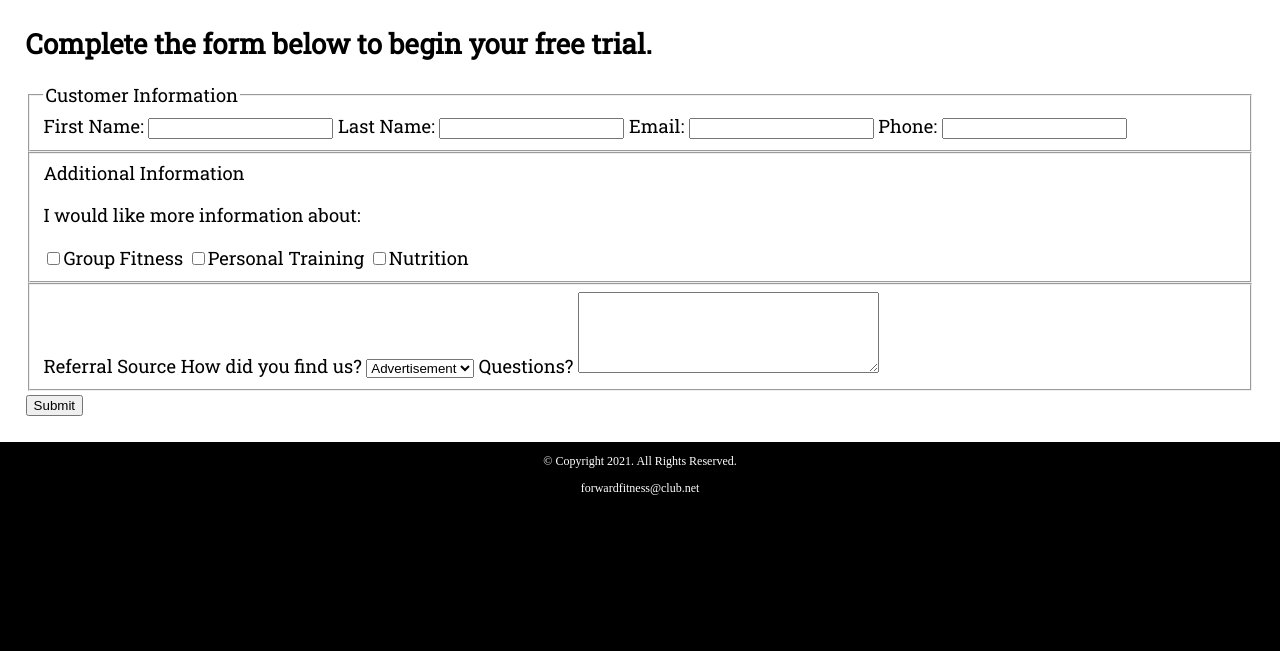
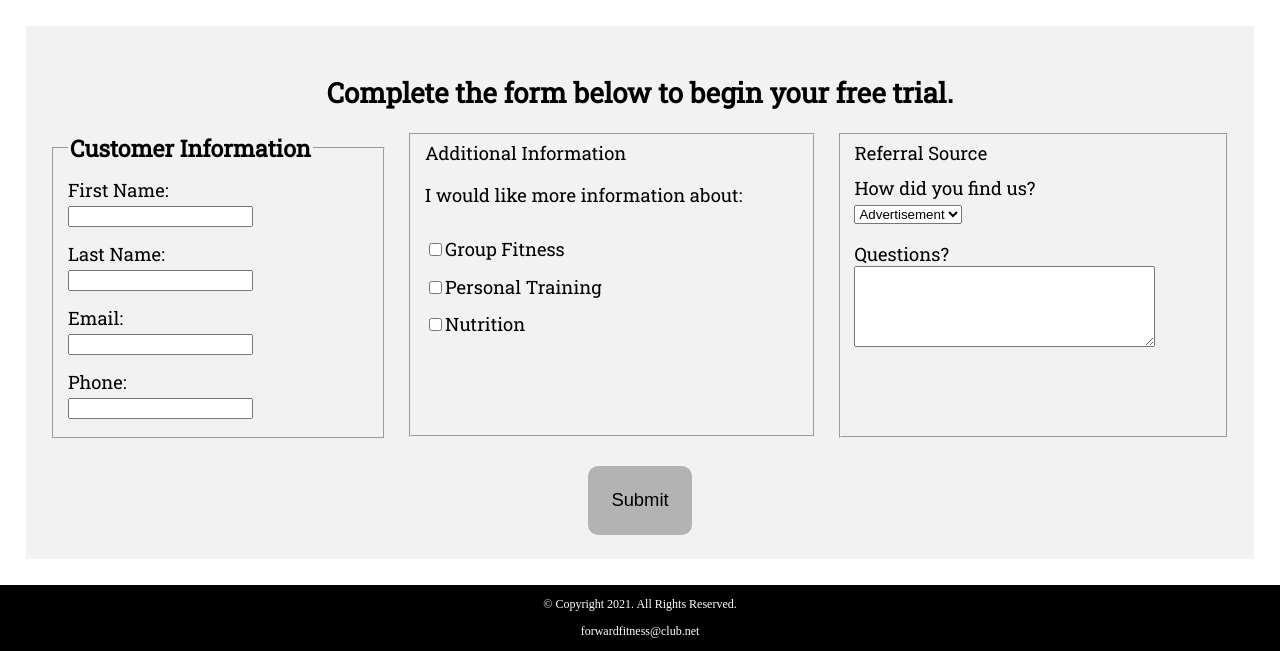
Before and after one commit to 334Fa23/ch8notes-brihere, a plain HTML site: page contact.html in a window 1280 px wide. Shown: the part 916-1567 px from the top of the page. Before the commit the page ends 1424 px from the top, so only its background shows below. Drawn offline with Linux system fonts and the light colour scheme; a web font is replaced by a local one.

Commit message:
Heredia Ch8 Notes Complete V_1

```diff
--- a/css/styles.css
+++ b/css/styles.css
@@ -183,6 +183,41 @@ article:nth-of-type(2) {
     height: 50%;
 }
 
+#form {
+    margin-top: 2%;
+    background-color: #f2f2f2;
+    padding: 2%;
+}
+
+#form h2 {
+    text-align: center;
+}
+
+/* Style rules for form elements */
+fieldset, input, select, textarea {
+    margin-bottom: 2%;
+}
+
+fieldset legend {
+    font-weight: bold;
+    font-size: 1.25em;
+}
+
+label {
+    display: block;
+    padding-top: 3%;
+}
+
+form #submit {
+    margin: 0 auto;
+    border: none;
+    display: block;
+    padding: 2%;
+    background-color: #b3b3b3;
+    font-size: 1em;
+    border-radius: 10px;
+}
+
 /* Style rules for footer content */
 footer p {
     font-size: 0.75em;
@@ -314,6 +349,12 @@ footer p a {
         background-color: #ccc;
     }
 
+    /* Tablet Viewport: Styl rule for form element */
+    form {
+        width: 70%;
+        margin: 0 auto;
+    }
+
 }
 
 /* Media Query for Desktop Viewport */
@@ -387,6 +428,21 @@ footer p a {
         clear: left;
     }
 
+    /* Desktop Viewport: Style rules for form elements */
+    form {
+        width: auto;
+    }
+
+    .form-grid {
+        display: grid;
+        grid-template-columns: auto auto auto;
+        grid-gap: 20px;
+    }
+
+    .btn {
+        grid-column: 1 / span 3;
+    }
+
 }
 
 /* Media Query for Large Desktop Viewports */
```
